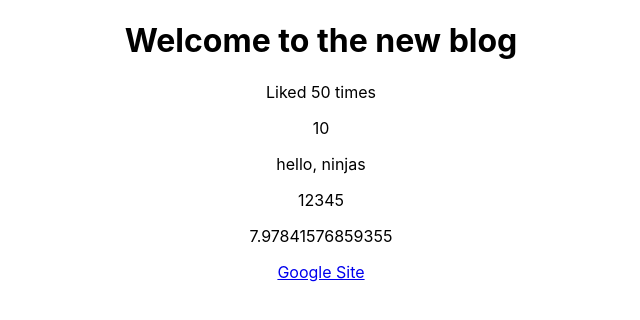
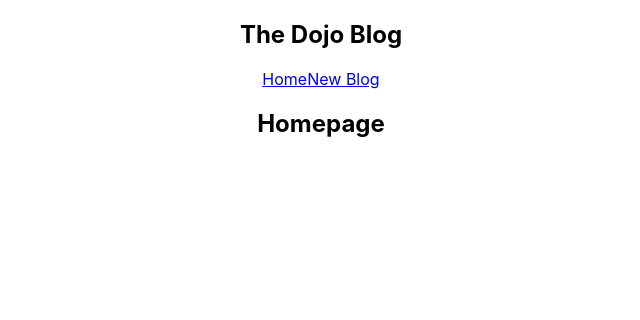
Before and after one commit to jsheffie/dojo.blog, a JavaScript app: page / in a window 1280 px wide. Shown: the top 320 px of the page, without its empty margins (319-959 px from the left). Built offline with nearby package versions, Linux system fonts and the light colour scheme; the HTML template or start-up script is replaced by a standard one.

Commit message:
#5 Multiple Components

```diff
--- a/src/App.js
+++ b/src/App.js
@@ -1,24 +1,14 @@
 import './App.css';
+import Navbar from './Navbar';
+import Home from './Home';
 
 function App() {
-  const title = "Welcome to the new blog";
-  const likes = 50;
-  // const person = { name: 'yoshi', age: 30 };
-  const link = "http://www.google.com";
 
   return (
     <div className="App">
+      <Navbar />
       <div className="content">
-        <h1>{title}</h1>
-        <p>Liked {likes} times</p>
-
-        {/* <p>{person}</p> */}
-        <p>{10 }</p>
-        <p>{ "hello, ninjas" }</p>
-        <p> {[1,2,3,4,5]}</p>
-        <p>{Math.random() * 10}</p>
-
-        <a href={link}>Google Site</a>
+        <Home />
       </div>
     </div>
   );
--- /dev/null
+++ b/src/Home.js
@@ -0,0 +1,9 @@
+const Home = () => {
+    return (
+        <div className="home">
+            <h2>Homepage</h2>
+        </div>
+     );
+}
+
+export default Home;
--- /dev/null
+++ b/src/Navbar.js
@@ -0,0 +1,13 @@
+const Navbar = () => {
+    return (
+        <nav className="navbar">
+            <h1>The Dojo Blog</h1>
+            <div className="links">
+                <a href="/">Home</a>
+                <a href="/create">New Blog</a>
+            </div>
+        </nav>
+     );
+}
+
+export default Navbar;
```
